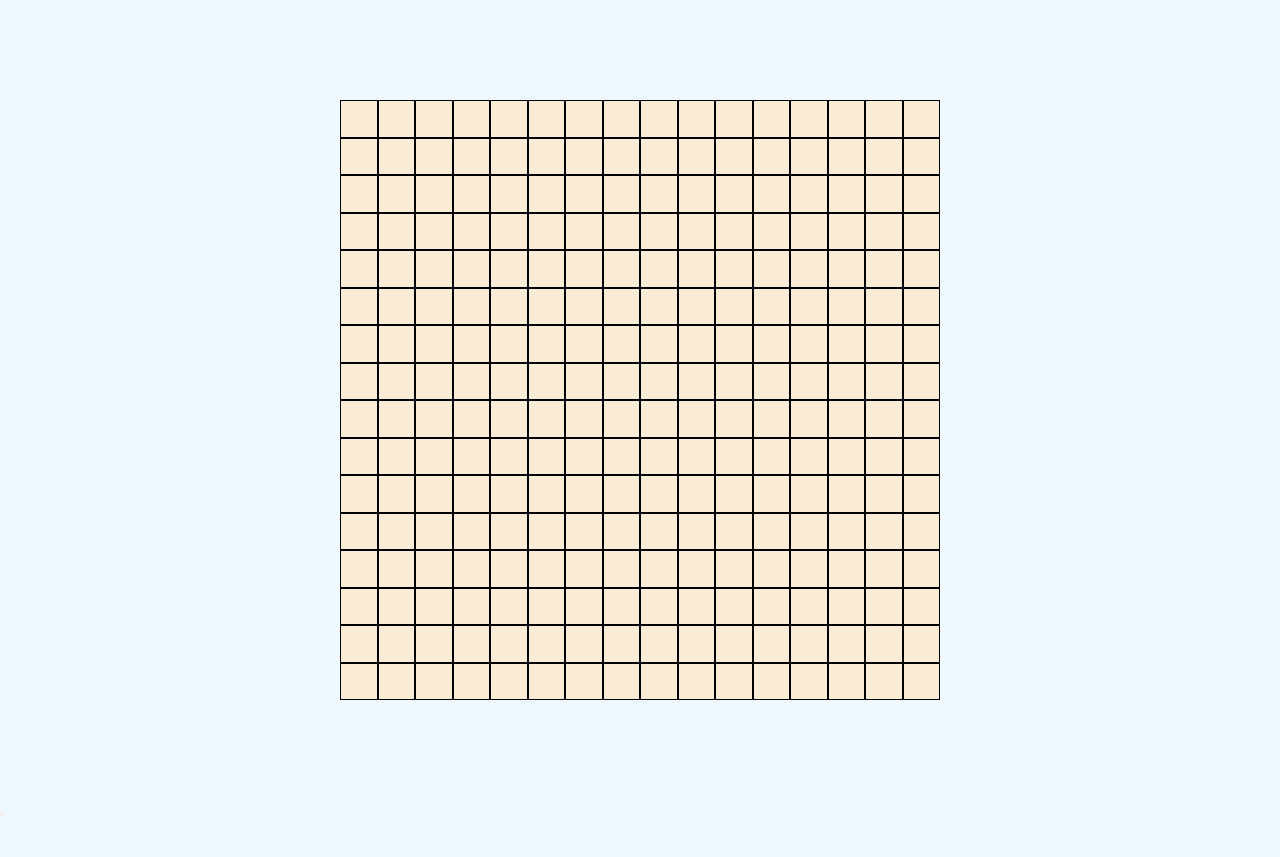
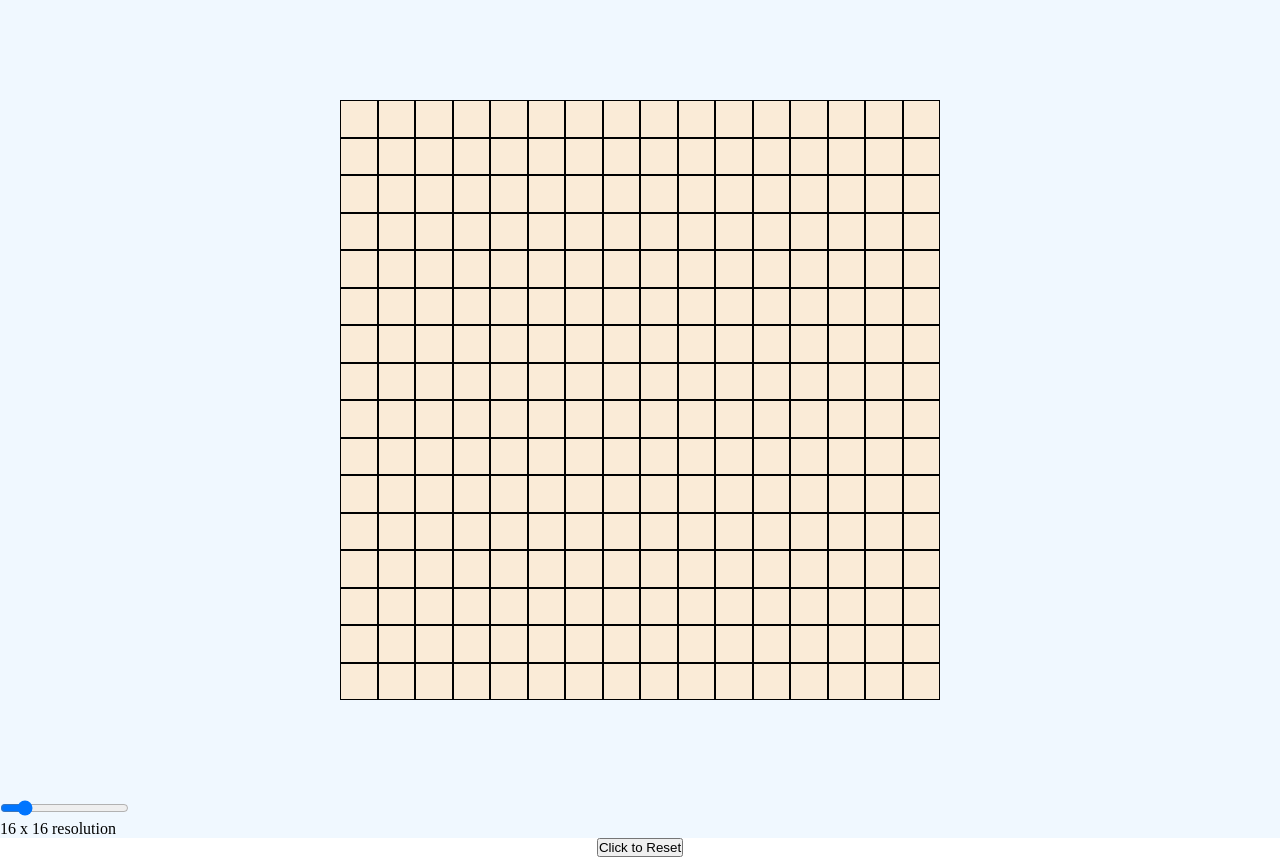
Before and after one commit to Brent-the-carpenter/etch-a-sketch, a plain HTML site: page index.html in a window 1280 px wide. Before the commit the page ends 818 px from the top, so only its background shows below. Drawn offline with Linux system fonts and the light colour scheme.

Commit message:
made reset button/added resolution scroll bar

```diff
--- a/index.html
+++ b/index.html
@@ -10,8 +10,14 @@
 </head>
 <body>
     <div class="sketchpad"></div>
+    <div class="toolcontainer">
+        <div class="sliderContainer">
+            <input type="range" min="1" max="100" value="16" class="slider" id="sliderinput">
+            <p id ="sliderValue">  </p>
+        </div>
     <div class="toolbar">
-        <button class="pen"></button>
+        <button id="reset">  Click to Reset </button>
+    </div>
     </div>
 </body>
 </html>
--- a/script.js
+++ b/script.js
@@ -1,37 +1,55 @@
 const gridSize = 600;
-let rows = 16;
-let columns = 16;
+let squaresPerSide = 16;
 
-const pen = document.querySelector(".pen")
+const resetButton = document.querySelector('#reset');
+
 
 const sketchPad = document.querySelector('.sketchpad');
-sketchPad.style.width = `${gridSize}px`;
-sketchPad.style.height = `${gridSize}px`;
+    sketchPad.style.width = sketchPad.style.height = `${gridSize}px`;
+
+const sliderContainer = document.querySelector("#sliderContainer"); // container
+const sliderInput = document.querySelector('#sliderinput'); // input
+
+const sliderValue = document.querySelector('#sliderValue'); // p elemennt
+    sliderValue.textContent = `${sliderInput.value} x ${sliderInput.value} resolution`
+
 
 
     function changeBackgroundColor() {
       this.style.backgroundColor = "black";
     }
 
-    function makeGridCells(){
-      for (let i = 0; i < (rows * columns); i++ ){
-        const gridCell = document.createElement('div');
-        gridCell.classList.add('cell')
-        gridCell.style.width = `${(gridSize / rows) -2}px`;
-        gridCell.style.height = `${(gridSize / columns) -2}px`;
+    function makeGridCells(squaresPerSide){
+      const widthOrHeight = `${(gridSize / squaresPerSide) -2}px  `;
+      const numberOfSquares = (squaresPerSide * squaresPerSide) ;
 
-        sketchPad.appendChild(gridCell);
+          for (let i = 0; i < numberOfSquares; i++ ){
+            const gridCell = document.createElement('div');
+            gridCell.classList.add('cell')
+            gridCell.style.width = gridCell.style.height = widthOrHeight;
 
+            sketchPad.appendChild(gridCell);
+            gridCell.addEventListener("mouseover" , changeBackgroundColor)
+          }
+       }
 
-        gridCell.addEventListener("mouseover" , changeBackgroundColor)
+    makeGridCells(sliderInput.value);
 
+    function removeGridCells(){
+        while (sketchPad.firstChild){
+          sketchPad.removeChild(sketchPad.firstChild);
+        }
+         makeGridCells(sliderInput.value);
+     }
 
-      }
+    resetButton.addEventListener('click', removeGridCells)
 
+    sliderInput.addEventListener('input', updateSlider)
+
+    function updateSlider () {
+        sliderValue.textContent = `${sliderInput.value} x ${sliderInput.value} resolution`;
+        removeGridCells();
+      console.log(sliderValue); // test so see if event fires remove later
     }
 
-
-
-
-
-makeGridCells();
+//sliderInput.addEventListener('input', updateSlider)
--- a/style.css
+++ b/style.css
@@ -16,3 +16,20 @@ body{
     background-color: antiquewhite;
     border: 1px solid black;
 }
+.toolbar{
+    background-color: white;
+    display: flex;
+    justify-content: center;
+}
+.reset{
+    width: 100px;
+}
+.slidecontainer{
+    display: flex;
+    justify-content: center;
+    margin: 20px;
+}
+
+input{
+    font-size: 16px;
+}
```
